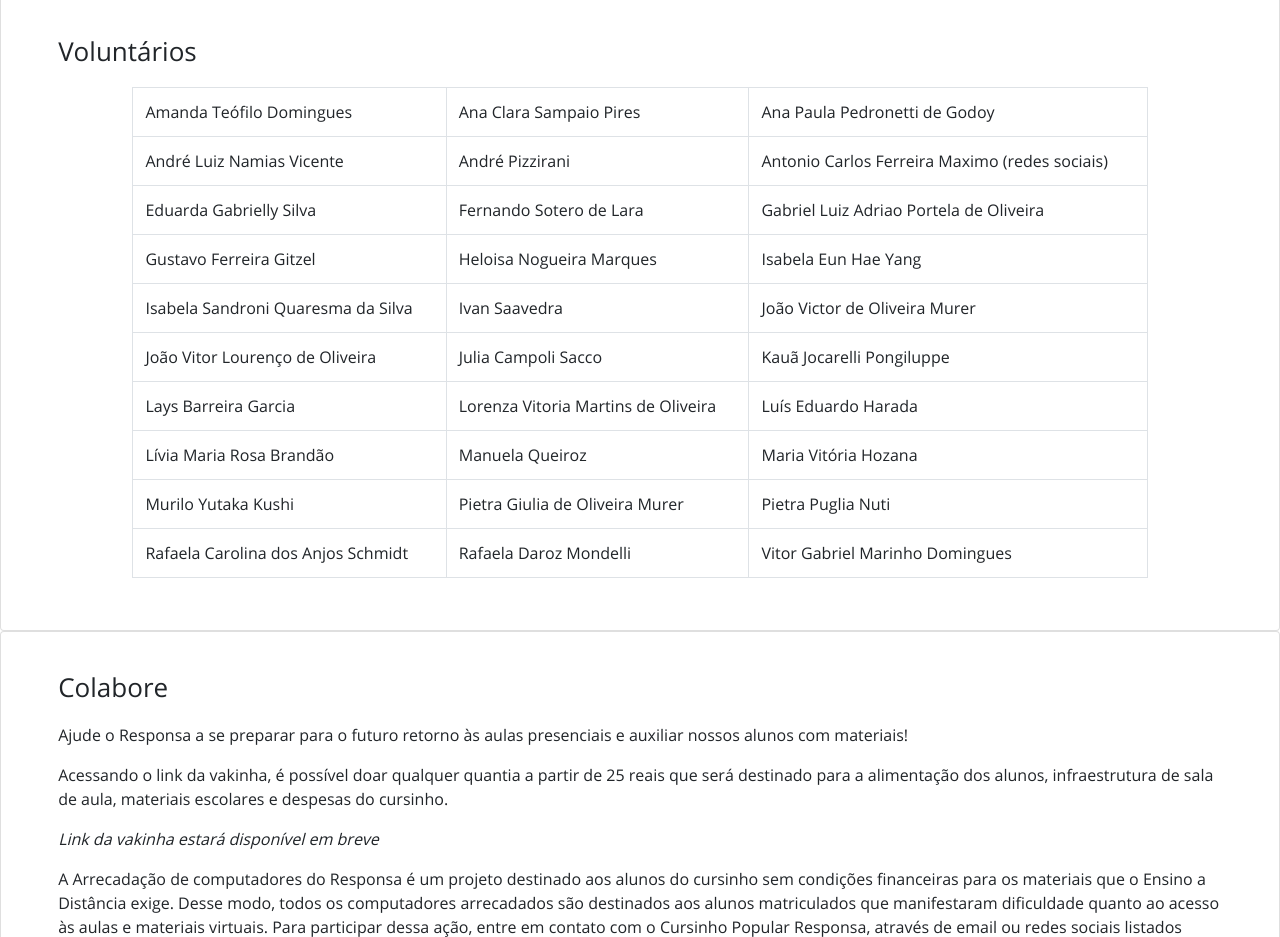
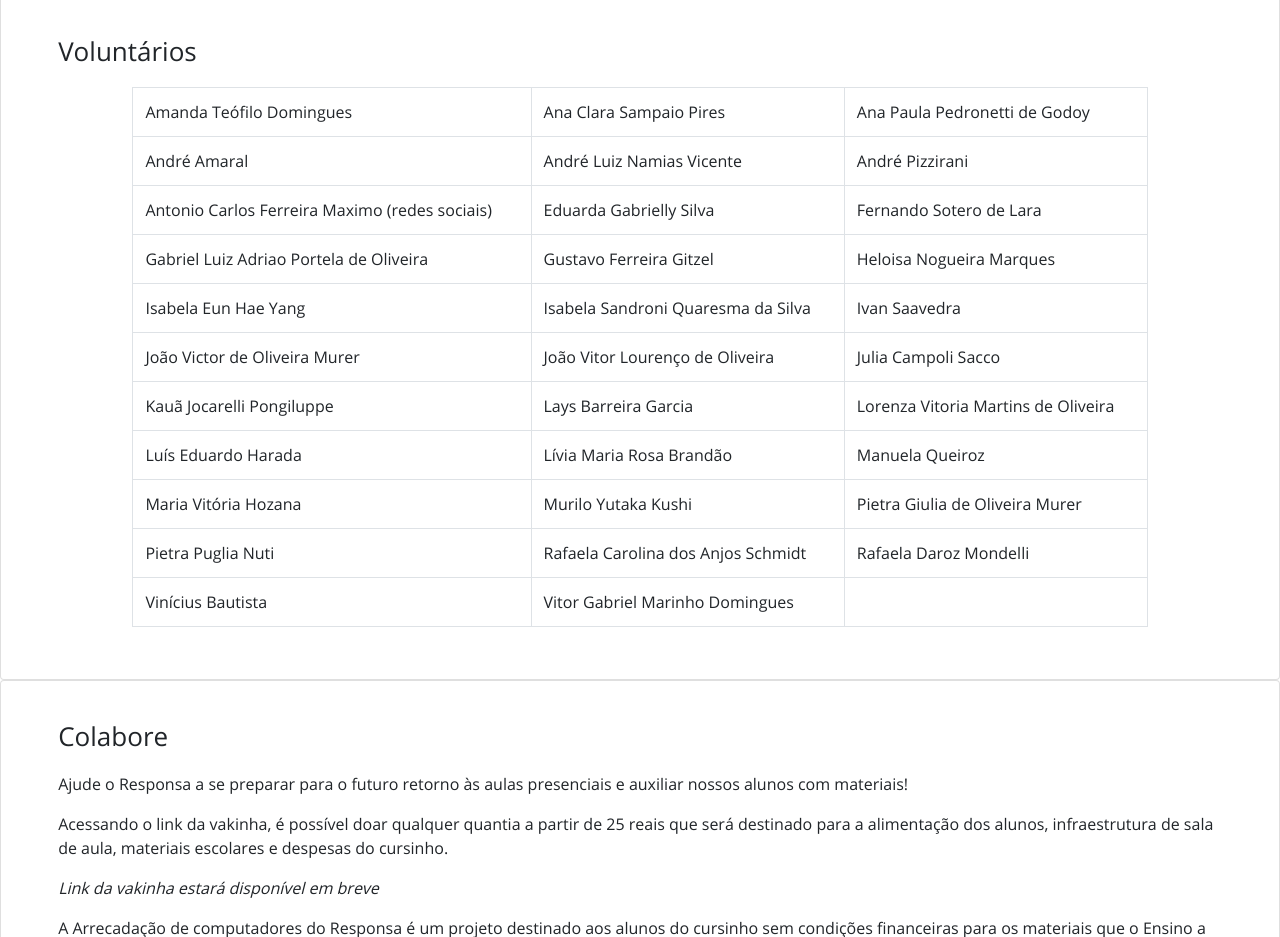
Before and after one commit to HubResponsa/responsa-front, a React (Create React App) app: page / in a window 1280 px wide. Shown: the part 2220-3157 px from the top of the page. Built offline with nearby package versions, Linux system fonts and the light colour scheme.

Commit message:
Add voluntários

```diff
--- a/src/Components/Voluntarios.js
+++ b/src/Components/Voluntarios.js
@@ -34,6 +34,8 @@ const MEMBERS = [
     "Gabriel Luiz Adriao Portela de Oliveira",
     "Lorenza Vitoria Martins de Oliveira",
     "Vitor Gabriel Marinho Domingues",
+    "André Amaral",
+    "Vinícius Bautista",
 ]
 
 function prepareArray(array){
```
